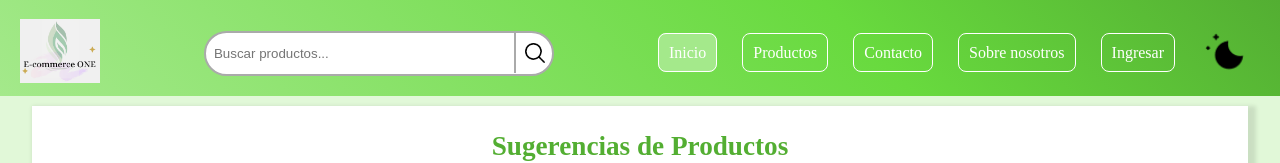
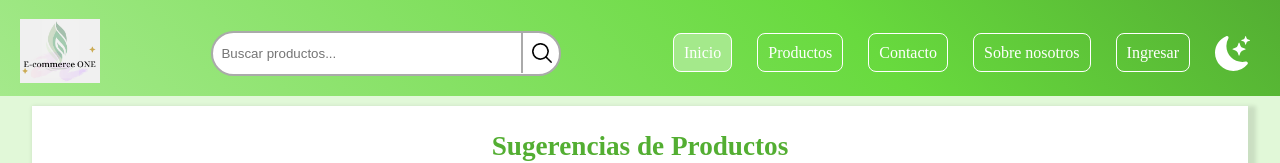
Before and after one commit to GuillermoJCV/E-Commerce-Project-ONE, a React (Vite) app: page / in a window 1280 px wide. Shown: the top 163 px of the page. Built offline with nearby package versions, Linux system fonts and the light colour scheme.

Commit message:
Cambie el icono

```diff
--- a/src/components/header-page/navList/NavList.jsx
+++ b/src/components/header-page/navList/NavList.jsx
@@ -1,7 +1,7 @@
 import { NavLink } from 'react-router-dom';
-import moonIcon from "../../../assets/icons/moon-icon.png"
 import { toggleTheme } from "../../../utils/toggleTheme.js"
 import { toggleShowClass } from "../../../utils/headerUtils/toggleShowClass.js"
+import { BsFillMoonStarsFill } from "react-icons/bs";
 
 // eslint-disable-next-line react/prop-types
 export default function NavList({loginMenuRef}) {
@@ -47,7 +47,8 @@ export default function NavList({loginMenuRef}) {
 
           {/* Ingresar icono para cambiar de tema de claro a oscuro */}
           <li className="theme" onClick={toggleTheme}>
-            <img src={moonIcon} alt="Icono" />
+            {/* <img src={moonIcon} alt="Icono" /> */}
+            <BsFillMoonStarsFill className="icon-large"/>
           </li>
         </ul>
 	)
--- a/src/styles/header.css
+++ b/src/styles/header.css
@@ -145,9 +145,9 @@ Estilicelo o borrelo si quiere, nomas es por si acaso*/
 }
 
 /* Estilos para el icono de tema */
-.theme img {
-  width: 50px;
-  height: 50px;
+.icon-large {
+  width: 35px;
+  height: 35px;
   margin-right: 10px;
 }
 
```
